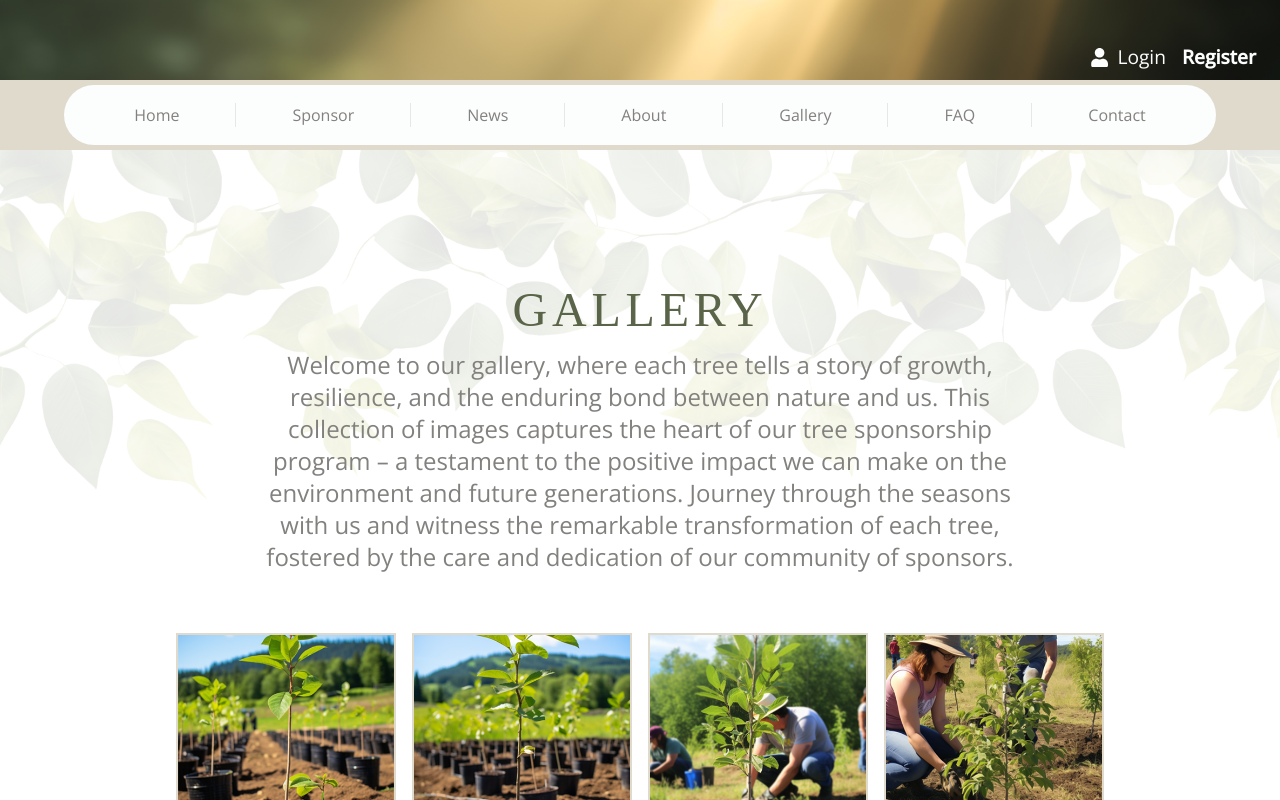
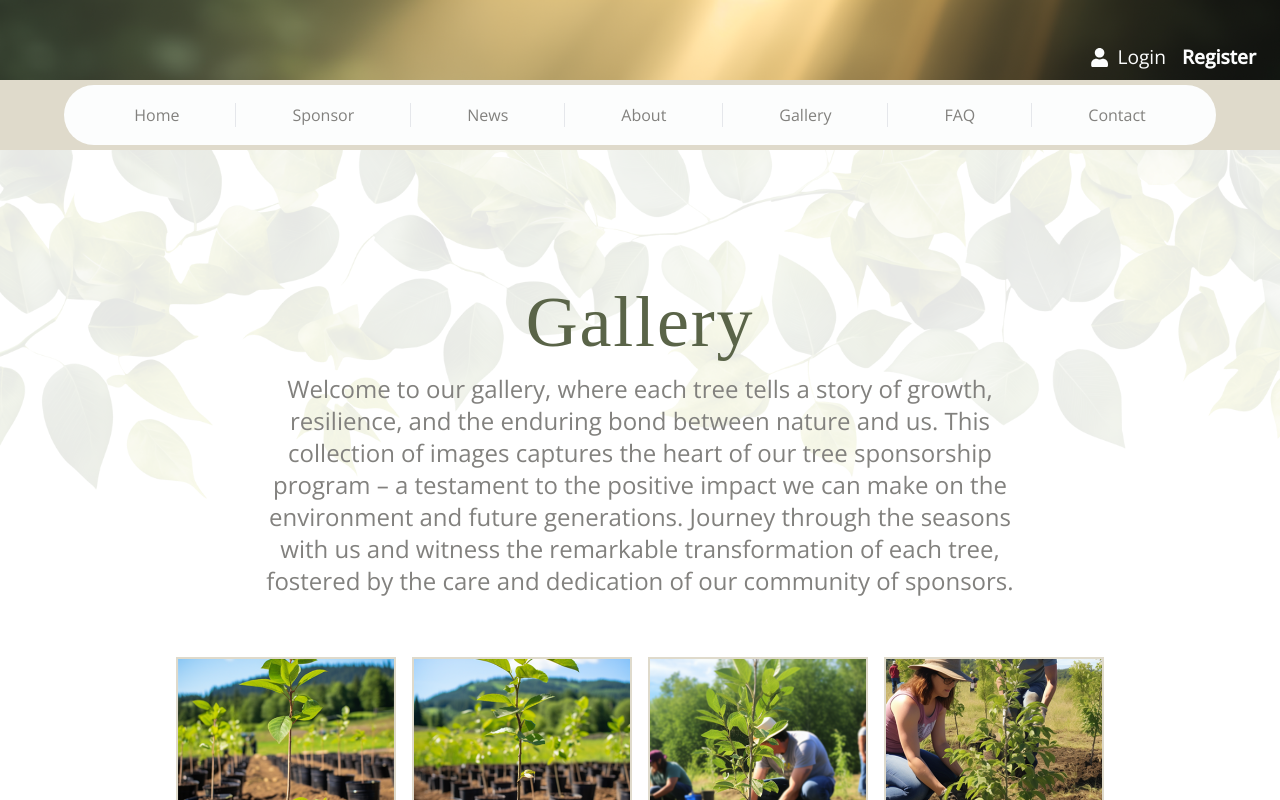
Before and after one commit to solawi-projects/baum-bauer-frontend, a React (Vite) app: page /gallery in a window 1280 px wide. Shown: the top 800 px of the page. Built offline with nearby package versions, Linux system fonts and the light colour scheme; a web font is replaced by a local one.

Commit message:
add small style change

```diff
--- a/src/pages/Gallery.jsx
+++ b/src/pages/Gallery.jsx
@@ -88,8 +88,8 @@ const Gallery = () => {
         ></div>
 
         <div className="relative z-9">
-          <h2 className="text-4xl md:text-5xl mt-[50px] md:mt-[80px] lg:mt-[100px] xl:mt-[120px] mb-[15px] text-center font-main-font tracking-widest text-[#5a6448]">
-            GALLERY
+          <h2 className="text-5xl md:text-7xl mt-[50px] md:mt-[80px] lg:mt-[100px] xl:mt-[120px] mb-[15px] text-center font-main-font tracking-wide text-[#5a6448]">
+            Gallery
           </h2>
 
           {/* Gallery Page Description */}
```
